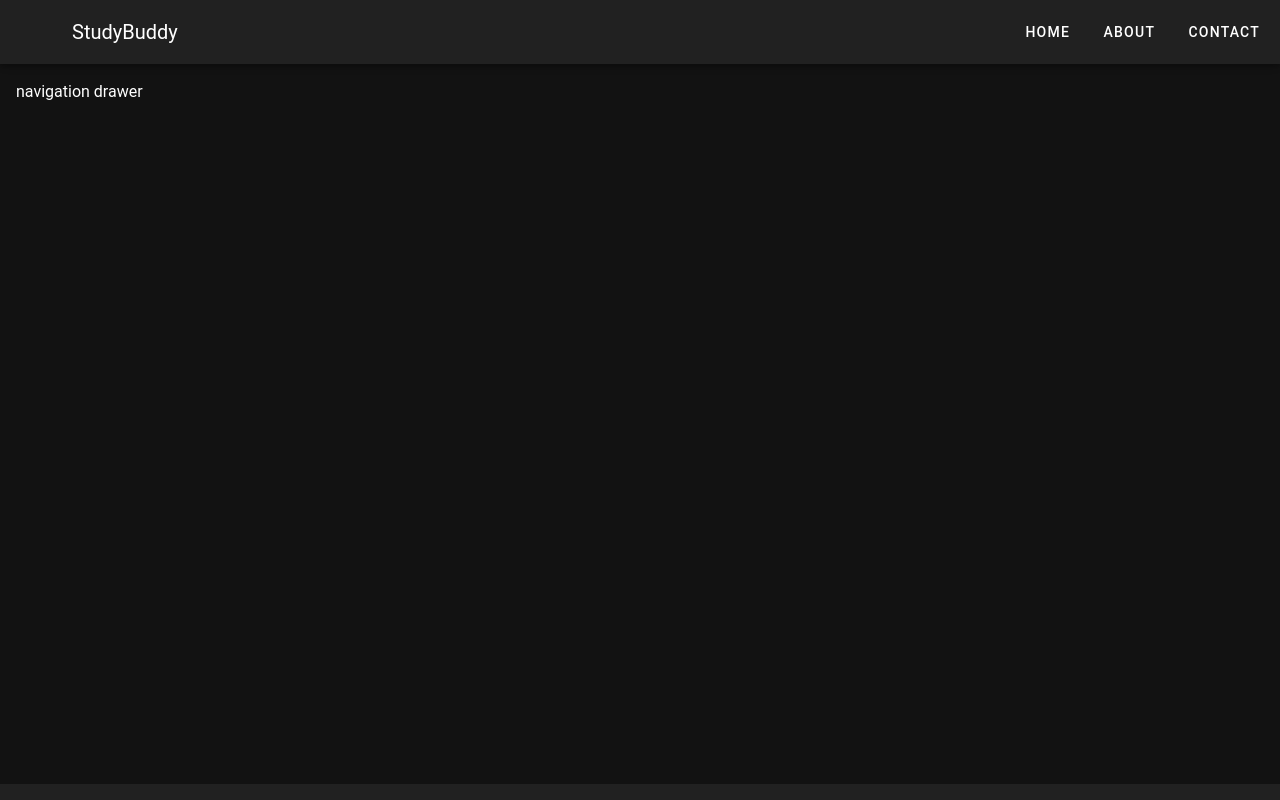
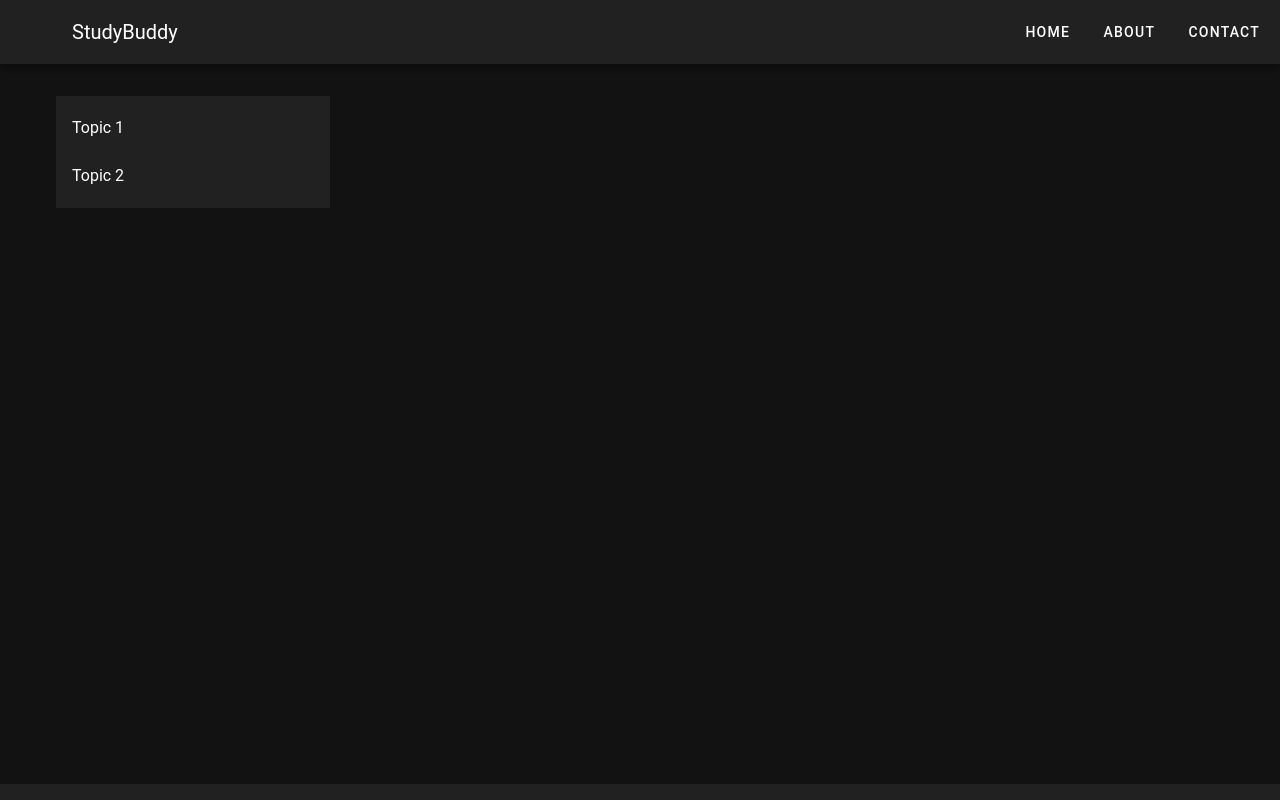
Before and after one commit to studybuddydev/studybuddy-app, a Vue app: page /exam in a window 1280 px wide. Built offline with nearby package versions, Linux system fonts and the light colour scheme.

Commit message:
add topics in exam

```diff
--- a/src/views/StudyView.vue
+++ b/src/views/StudyView.vue
@@ -1,10 +1,25 @@
 <template>
-
-    navigation drawer
-
-
-
-
+    <v-container>
+        <v-row>
+            <v-col cols="3">
+                <!-- Your small left column content goes here -->
+                <v-list dense>
+                    <v-list-item
+                        v-for="topic in topics"
+                        :key="topic.text"
+                        @click="selectTopic(topic)"
+                        >{{ topic.text }}</v-list-item
+                    >
+                </v-list>
+            </v-col>
+            <v-col cols="9">
+                <!-- Your large right column content goes here -->
+                <div v-if="selectedTopic">
+                    {{ selectedTopic.text }}
+                </div>
+            </v-col>
+        </v-row>
+    </v-container>
 </template>
 
 <script lang="ts">
@@ -14,25 +29,26 @@ export default defineComponent({
     name: "StudyView",
     data: function () {
         return {
-            drawer: false,
+            topics: [
+                { text: "Topic 1" },
+                { text: "Topic 2" },
+                // ...
+            ],
+            selectedTopic: null,
         };
     },
     components: {},
-    created: async function () {
+    created: async function () {},
+    methods: {
+        loadVotes: async function () {},
+        selectTopic: function (topic: any) {
+            this.selectedTopic = topic;
+        },
 
     },
-    methods: {
-        loadVotes: async function () {
-
-        },
-    },
-    onMounted: async function () {
-
-    },
+    onMounted: async function () {},
 });
 </script>
 
 <style lang="scss">
-
-
 </style>
```
